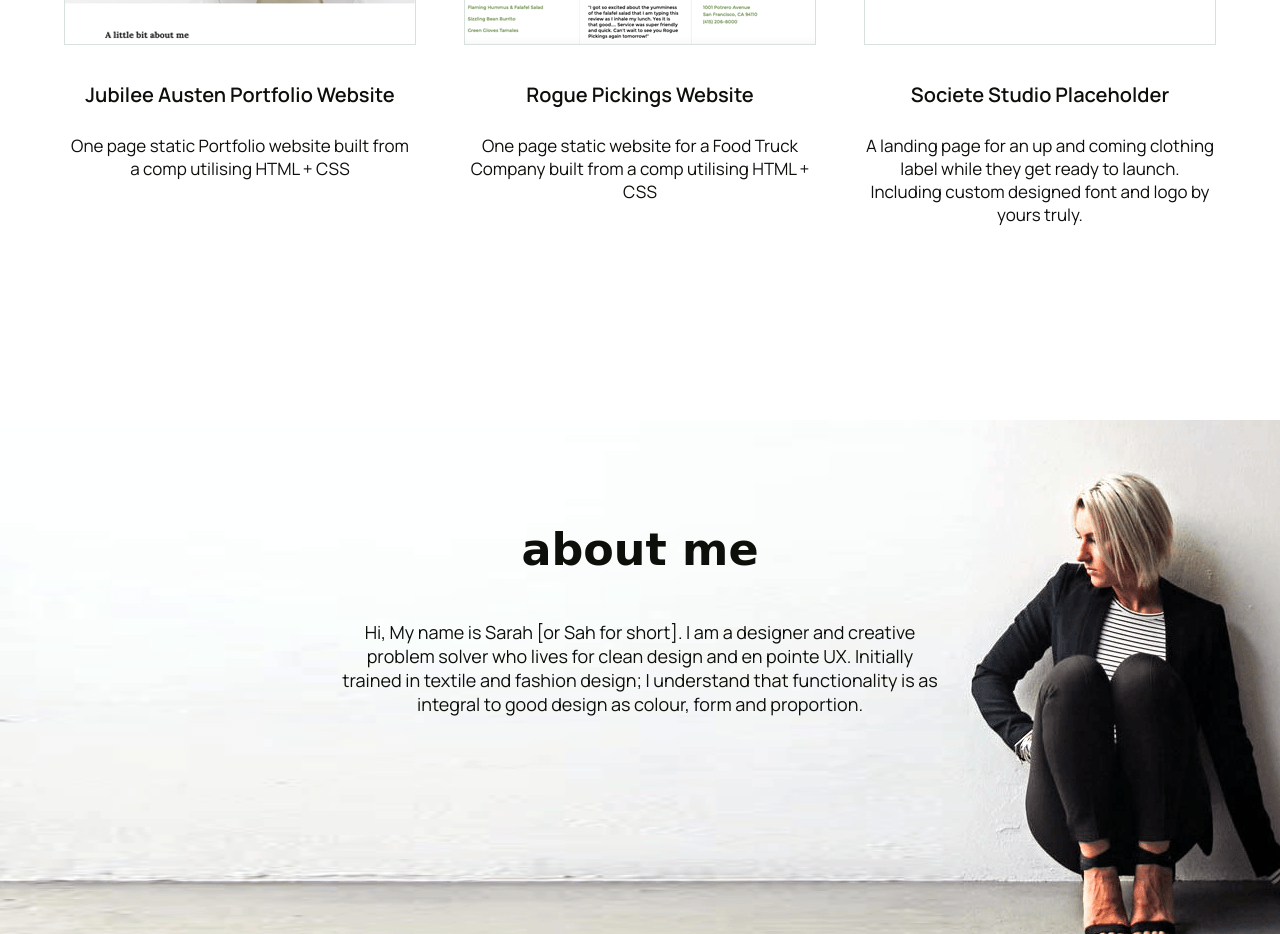
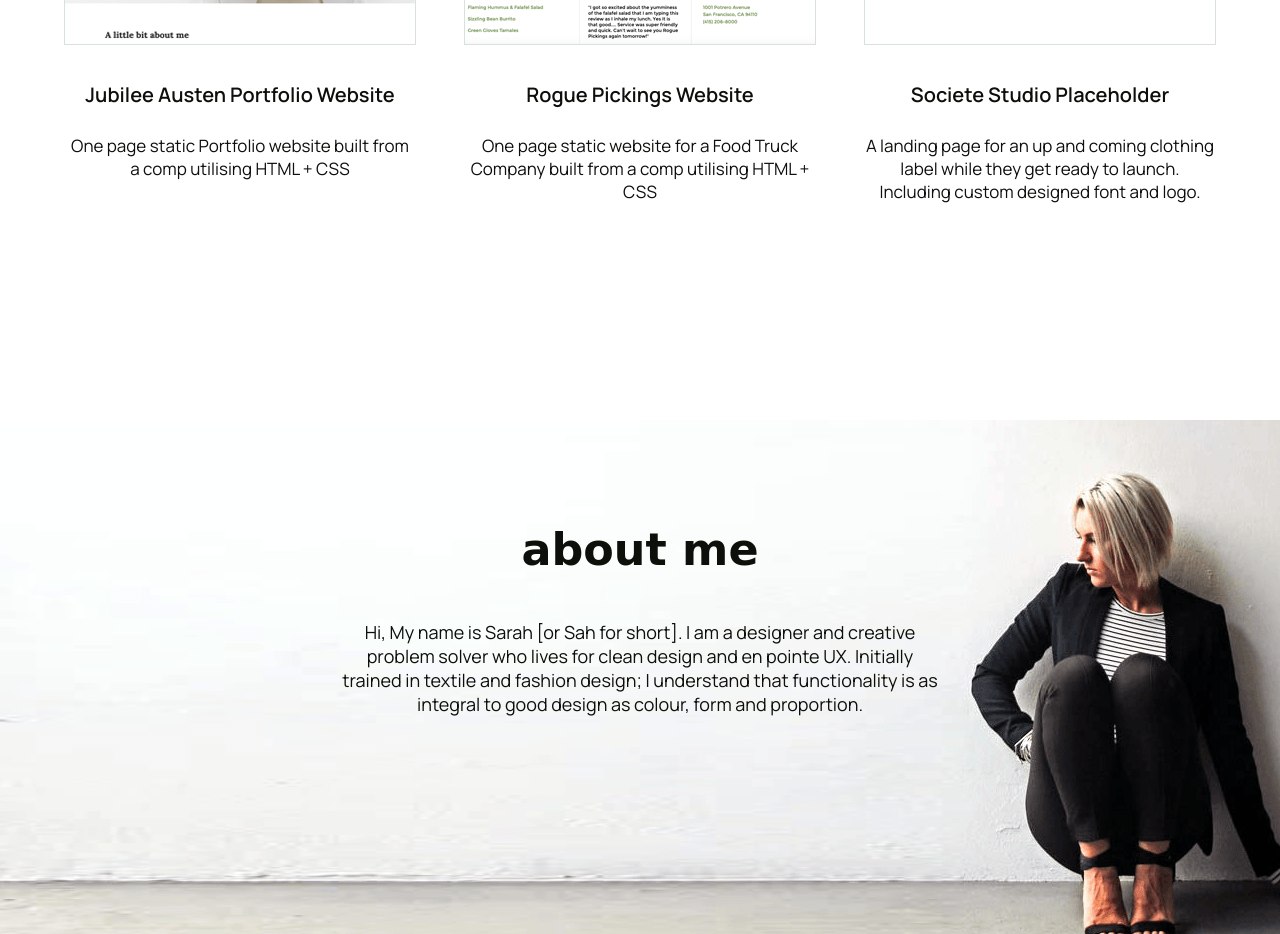
Before and after one commit to sah-spence/milestone-portfolio-project, a plain HTML site: page index.html in a window 1280 px wide. Shown: the part 1200-2134 px from the top of the page. Drawn offline with Linux system fonts and the light colour scheme; a web font is replaced by a local one.

Commit message:
Edited text for societe portfolio p

```diff
--- a/index.html
+++ b/index.html
@@ -49,7 +49,7 @@
                     <div class="third-width">
                         <a href="https://www.societestudio.com/" target="_blank"><img src="img/societe-thumbnail.png" alt="Societe Studio thumbnail"/></a>
                         <h4>Societe Studio Placeholder</h4>
-                        <p>A landing page for an up and coming clothing label while they get ready to launch. Including custom designed font and logo by yours truly.</p>
+                        <p>A landing page for an up and coming clothing label while they get ready to launch. Including custom designed font and logo.</p>
                     </div>
                 </div>
             </section>
```
